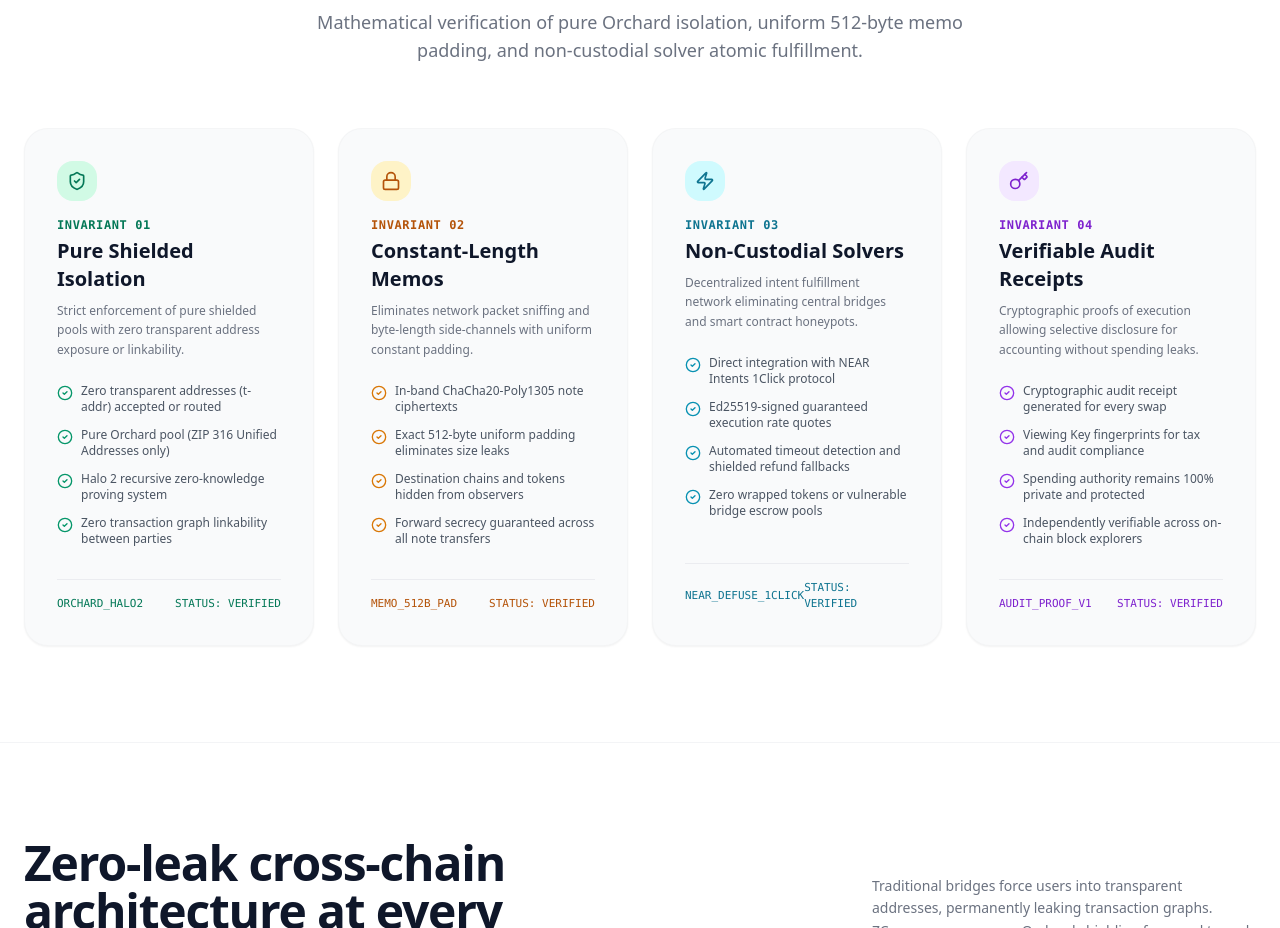
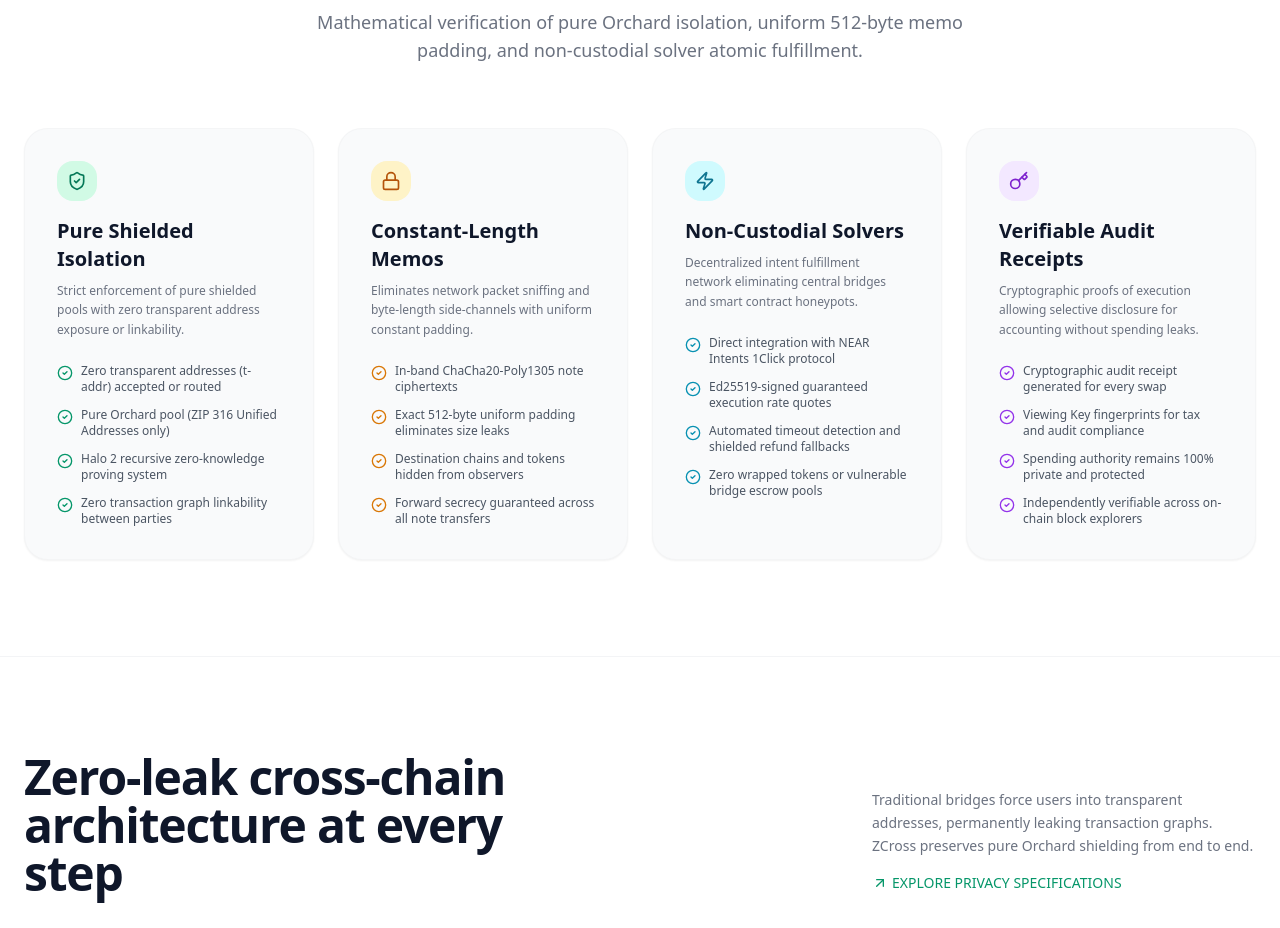
Before and after one commit to Blackwrld04/ZCross, a Next.js app: page / in a window 1280 px wide. Shown: the part 2085-3013 px from the top of the page. Built offline with nearby package versions, Linux system fonts and the light colour scheme.

Commit message:
Remove invariant indices and status verification footers from audit section

```diff
--- a/src/components/LandingPage.tsx
+++ b/src/components/LandingPage.tsx
@@ -416,12 +416,10 @@
           {/* 4 Invariant Pillars Grid */}
           <div className="grid grid-cols-1 md:grid-cols-2 lg:grid-cols-4 gap-6">
             {/* 1. Pure Shielded Isolation */}
-            <div className="bg-gray-50 rounded-3xl p-8 border border-gray-100/80 shadow-sm hover:shadow-md transition flex flex-col justify-between">
-              <div>
+            <div className="bg-gray-50 rounded-3xl p-8 border border-gray-100/80 shadow-sm hover:shadow-md transition">
               <div className="w-10 h-10 rounded-2xl bg-emerald-100 text-emerald-700 flex items-center justify-center mb-4">
                 <ShieldCheck className="w-5 h-5" />
               </div>
-                <div className="text-xs font-bold text-emerald-700 uppercase tracking-wider mb-1 font-mono">Invariant 01</div>
               <h3 className="text-xl font-semibold text-slate-900 mb-2">Pure Shielded Isolation</h3>
               <p className="text-xs text-gray-500 font-light mb-6 leading-relaxed">
                 Strict enforcement of pure shielded pools with zero transparent address exposure or linkability.
@@ -445,19 +443,12 @@
                 </li>
               </ul>
             </div>
-              <div className="mt-8 pt-4 border-t border-gray-200/70 flex items-center justify-between text-[11px] text-emerald-700 font-mono font-medium">
-                <span>ORCHARD_HALO2</span>
-                <span>STATUS: VERIFIED</span>
-              </div>
-            </div>
 
             {/* 2. Metadata Defense */}
-            <div className="bg-gray-50 rounded-3xl p-8 border border-gray-100/80 shadow-sm hover:shadow-md transition flex flex-col justify-between">
-              <div>
+            <div className="bg-gray-50 rounded-3xl p-8 border border-gray-100/80 shadow-sm hover:shadow-md transition">
               <div className="w-10 h-10 rounded-2xl bg-amber-100 text-amber-700 flex items-center justify-center mb-4">
                 <Lock className="w-5 h-5" />
               </div>
-                <div className="text-xs font-bold text-amber-700 uppercase tracking-wider mb-1 font-mono">Invariant 02</div>
               <h3 className="text-xl font-semibold text-slate-900 mb-2">Constant-Length Memos</h3>
               <p className="text-xs text-gray-500 font-light mb-6 leading-relaxed">
                 Eliminates network packet sniffing and byte-length side-channels with uniform constant padding.
@@ -481,19 +472,12 @@
                 </li>
               </ul>
             </div>
-              <div className="mt-8 pt-4 border-t border-gray-200/70 flex items-center justify-between text-[11px] text-amber-700 font-mono font-medium">
-                <span>MEMO_512B_PAD</span>
-                <span>STATUS: VERIFIED</span>
-              </div>
-            </div>
 
             {/* 3. Non-Custodial Solvers */}
-            <div className="bg-gray-50 rounded-3xl p-8 border border-gray-100/80 shadow-sm hover:shadow-md transition flex flex-col justify-between">
-              <div>
+            <div className="bg-gray-50 rounded-3xl p-8 border border-gray-100/80 shadow-sm hover:shadow-md transition">
               <div className="w-10 h-10 rounded-2xl bg-cyan-100 text-cyan-700 flex items-center justify-center mb-4">
                 <Zap className="w-5 h-5" />
               </div>
-                <div className="text-xs font-bold text-cyan-700 uppercase tracking-wider mb-1 font-mono">Invariant 03</div>
               <h3 className="text-xl font-semibold text-slate-900 mb-2">Non-Custodial Solvers</h3>
               <p className="text-xs text-gray-500 font-light mb-6 leading-relaxed">
                 Decentralized intent fulfillment network eliminating central bridges and smart contract honeypots.
@@ -517,19 +501,12 @@
                 </li>
               </ul>
             </div>
-              <div className="mt-8 pt-4 border-t border-gray-200/70 flex items-center justify-between text-[11px] text-cyan-700 font-mono font-medium">
-                <span>NEAR_DEFUSE_1CLICK</span>
-                <span>STATUS: VERIFIED</span>
-              </div>
-            </div>
 
             {/* 4. Verifiable Receipts */}
-            <div className="bg-gray-50 rounded-3xl p-8 border border-gray-100/80 shadow-sm hover:shadow-md transition flex flex-col justify-between">
-              <div>
+            <div className="bg-gray-50 rounded-3xl p-8 border border-gray-100/80 shadow-sm hover:shadow-md transition">
               <div className="w-10 h-10 rounded-2xl bg-purple-100 text-purple-700 flex items-center justify-center mb-4">
                 <Key className="w-5 h-5" />
               </div>
-                <div className="text-xs font-bold text-purple-700 uppercase tracking-wider mb-1 font-mono">Invariant 04</div>
               <h3 className="text-xl font-semibold text-slate-900 mb-2">Verifiable Audit Receipts</h3>
               <p className="text-xs text-gray-500 font-light mb-6 leading-relaxed">
                 Cryptographic proofs of execution allowing selective disclosure for accounting without spending leaks.
@@ -552,11 +529,6 @@
                   <span>Independently verifiable across on-chain block explorers</span>
                 </li>
               </ul>
-              </div>
-              <div className="mt-8 pt-4 border-t border-gray-200/70 flex items-center justify-between text-[11px] text-purple-700 font-mono font-medium">
-                <span>AUDIT_PROOF_V1</span>
-                <span>STATUS: VERIFIED</span>
-              </div>
             </div>
           </div>
         </div>
@@ -1055,8 +1027,7 @@
                 <div className="flex justify-between items-center font-medium list-none text-slate-900">
                   <span>{faq.q}</span>
                   <ChevronDown
-                    className={`w-5 h-5 text-gray-400 transition-transform ${
-                      openFaq === i ? 'rotate-180 text-black' : ''
+                    className={`w-5 h-5 text-gray-400 transition-transform ${openFaq === i ? 'rotate-180 text-black' : ''
                       }`}
                   />
                 </div>
```
Lines whose indentation alone changed are shown as unchanged.
